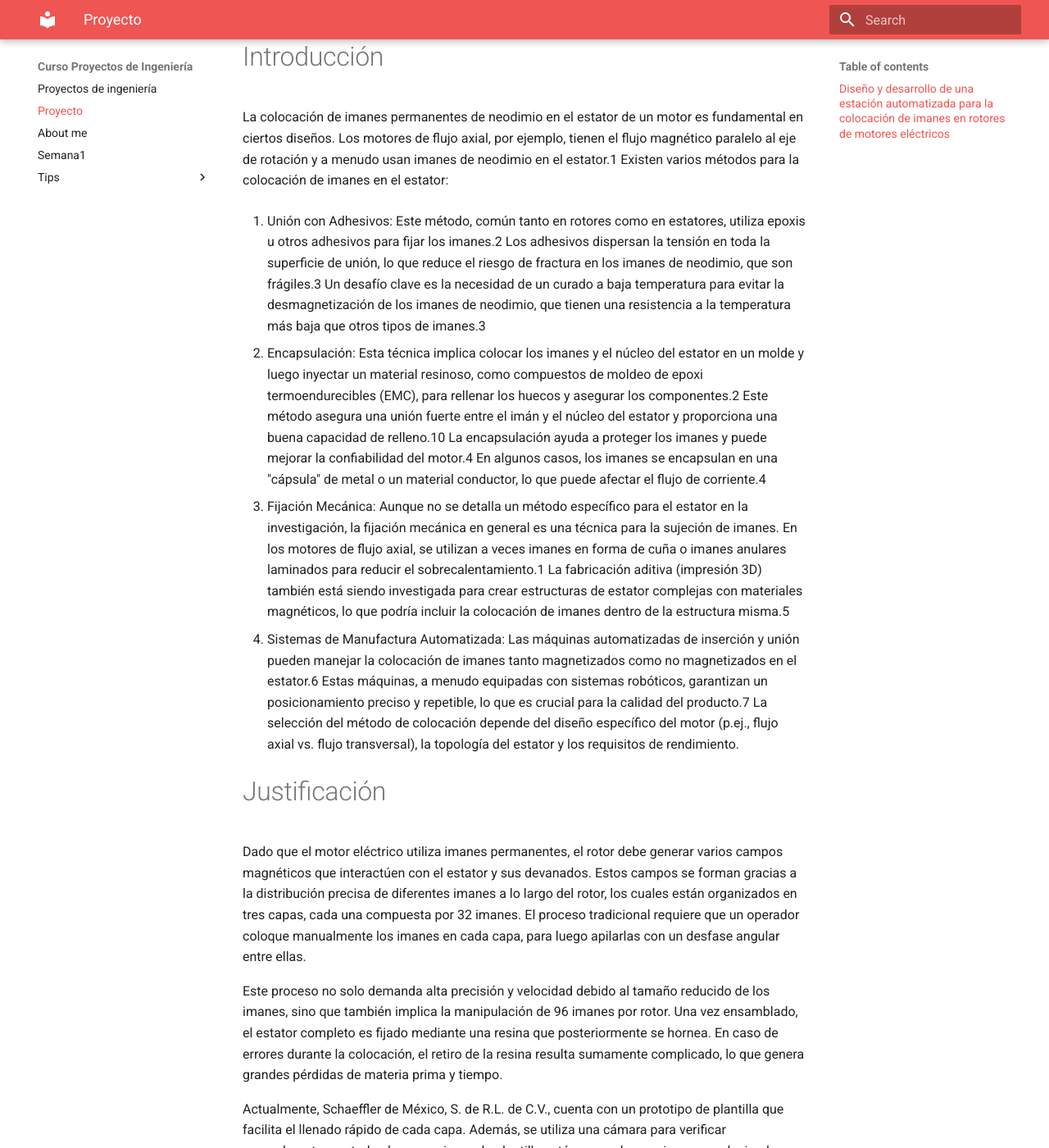
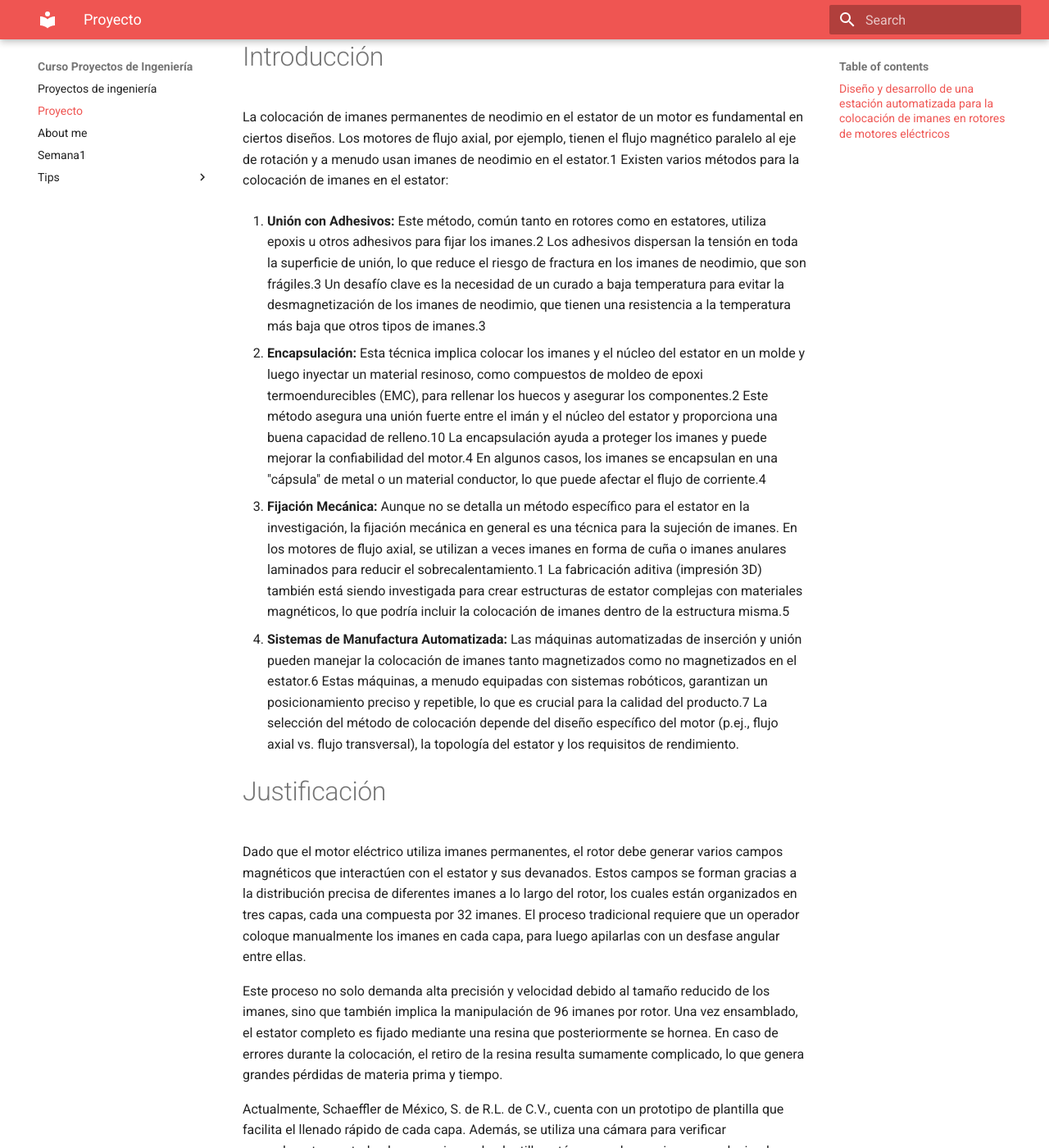
Before and after one commit to Aristarco/Pry_ingenieria, an MkDocs documentation site: the page built from docs/Proyecto.md, in a window 1280 px wide and 1400 px high, scrolled down 1375 px. Shown: the whole window at 82% size. Built offline with MkDocs 1.6.1 and Material for MkDocs 9.7.7, drawn with Linux system fonts in a browser that asks for light colours.

```diff
--- a/docs/Proyecto.md
+++ b/docs/Proyecto.md
@@ -40,13 +40,13 @@ Aquí se presenta el desarrollo integral del proyecto, desde la identificación
 La colocación de imanes permanentes de neodimio en el estator de un motor es fundamental en ciertos diseños. Los motores de flujo axial, por ejemplo, tienen el flujo magnético paralelo al eje de rotación y a menudo usan imanes de neodimio en el estator.1
 Existen varios métodos para la colocación de imanes en el estator:
 
-1. Unión con Adhesivos: Este método, común tanto en rotores como en estatores, utiliza epoxis u otros adhesivos para fijar los imanes.2 Los adhesivos dispersan la tensión en toda la superficie de unión, lo que reduce el riesgo de fractura en los imanes de neodimio, que son frágiles.3 Un desafío clave es la necesidad de un curado a baja temperatura para evitar la desmagnetización de los imanes de neodimio, que tienen una resistencia a la temperatura más baja que otros tipos de imanes.3
+1. **Unión con Adhesivos:** Este método, común tanto en rotores como en estatores, utiliza epoxis u otros adhesivos para fijar los imanes.2 Los adhesivos dispersan la tensión en toda la superficie de unión, lo que reduce el riesgo de fractura en los imanes de neodimio, que son frágiles.3 Un desafío clave es la necesidad de un curado a baja temperatura para evitar la desmagnetización de los imanes de neodimio, que tienen una resistencia a la temperatura más baja que otros tipos de imanes.3
 
-2. Encapsulación: Esta técnica implica colocar los imanes y el núcleo del estator en un molde y luego inyectar un material resinoso, como compuestos de moldeo de epoxi termoendurecibles (EMC), para rellenar los huecos y asegurar los componentes.2 Este método asegura una unión fuerte entre el imán y el núcleo del estator y proporciona una buena capacidad de relleno.10 La encapsulación ayuda a proteger los imanes y puede mejorar la confiabilidad del motor.4 En algunos casos, los imanes se encapsulan en una "cápsula" de metal o un material conductor, lo que puede afectar el flujo de corriente.4
+2. **Encapsulación:** Esta técnica implica colocar los imanes y el núcleo del estator en un molde y luego inyectar un material resinoso, como compuestos de moldeo de epoxi termoendurecibles (EMC), para rellenar los huecos y asegurar los componentes.2 Este método asegura una unión fuerte entre el imán y el núcleo del estator y proporciona una buena capacidad de relleno.10 La encapsulación ayuda a proteger los imanes y puede mejorar la confiabilidad del motor.4 En algunos casos, los imanes se encapsulan en una "cápsula" de metal o un material conductor, lo que puede afectar el flujo de corriente.4
 
-3. Fijación Mecánica: Aunque no se detalla un método específico para el estator en la investigación, la fijación mecánica en general es una técnica para la sujeción de imanes. En los motores de flujo axial, se utilizan a veces imanes en forma de cuña o imanes anulares laminados para reducir el sobrecalentamiento.1 La fabricación aditiva (impresión 3D) también está siendo investigada para crear estructuras de estator complejas con materiales magnéticos, lo que podría incluir la colocación de imanes dentro de la estructura misma.5
+3. **Fijación Mecánica:** Aunque no se detalla un método específico para el estator en la investigación, la fijación mecánica en general es una técnica para la sujeción de imanes. En los motores de flujo axial, se utilizan a veces imanes en forma de cuña o imanes anulares laminados para reducir el sobrecalentamiento.1 La fabricación aditiva (impresión 3D) también está siendo investigada para crear estructuras de estator complejas con materiales magnéticos, lo que podría incluir la colocación de imanes dentro de la estructura misma.5
 
-4. Sistemas de Manufactura Automatizada: Las máquinas automatizadas de inserción y unión pueden manejar la colocación de imanes tanto magnetizados como no magnetizados en el estator.6 Estas máquinas, a menudo equipadas con sistemas robóticos, garantizan un posicionamiento preciso y repetible, lo que es crucial para la calidad del producto.7
+4. **Sistemas de Manufactura Automatizada:** Las máquinas automatizadas de inserción y unión pueden manejar la colocación de imanes tanto magnetizados como no magnetizados en el estator.6 Estas máquinas, a menudo equipadas con sistemas robóticos, garantizan un posicionamiento preciso y repetible, lo que es crucial para la calidad del producto.7
 La selección del método de colocación depende del diseño específico del motor (p.ej., flujo axial vs. flujo transversal), la topología del estator y los requisitos de rendimiento.
 
 
```
